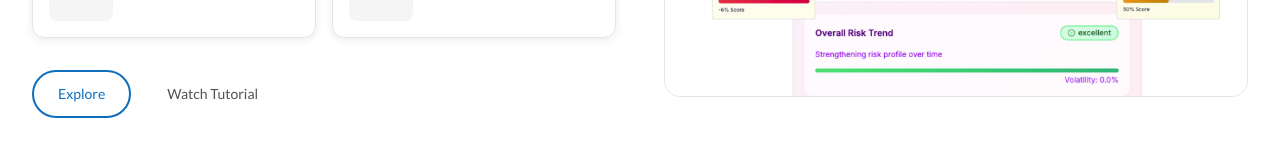
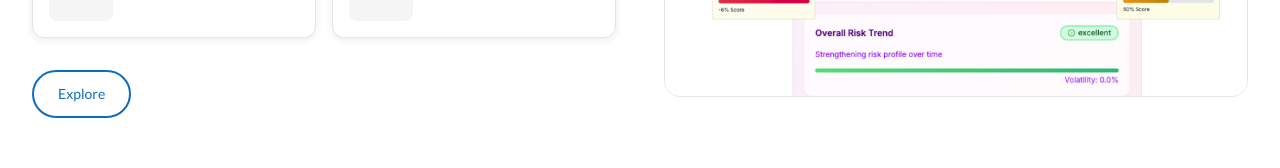
Before and after one commit to Credmatrix-AI/credmatrix-landing, a Next.js app: page /solutions in a window 1280 px wide. Shown: the part 723-891 px from the top of the page. Built offline with nearby package versions, Linux system fonts and the light colour scheme.

Commit message:
buttons replaced

```diff
--- a/components/sections/ProductShowcase.tsx
+++ b/components/sections/ProductShowcase.tsx
@@ -139,12 +139,12 @@ export default function ProductShowcase({ section, index = 0 }: ProductShowcaseP
               animate={isInView ? { opacity: 1, y: 0 } : { opacity: 0, y: 20 }}
               transition={{ duration: DURATION.fast, delay: 0.7, ease: EASING }}
             >
-              <Link href="/solutions">
+              <Link href="https://app.credmatrix.ai/login">
                 <Button variant="outline" size="sm">Explore</Button>
               </Link>
-              <Button variant="ghost" size="sm" className="text-neutral-600 hover:text-[#0E6EBE]">
+              {/* <Button variant="ghost" size="sm" className="text-neutral-600 hover:text-[#0E6EBE]">
                 Watch Tutorial
-              </Button>
+              </Button> */}
             </motion.div>
           </motion.div>
 
```
